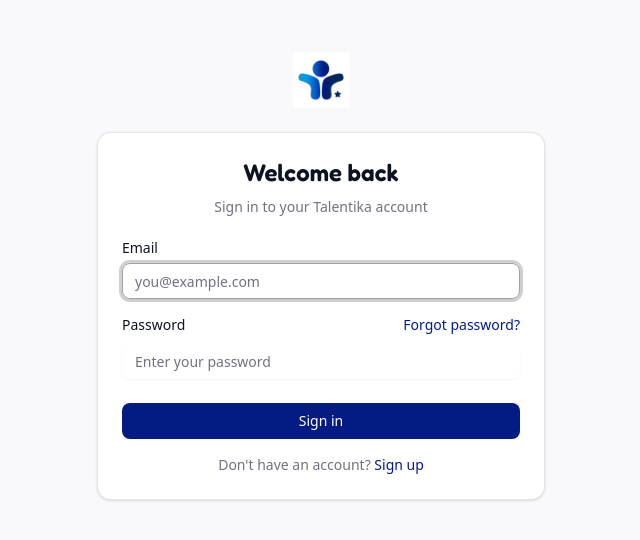
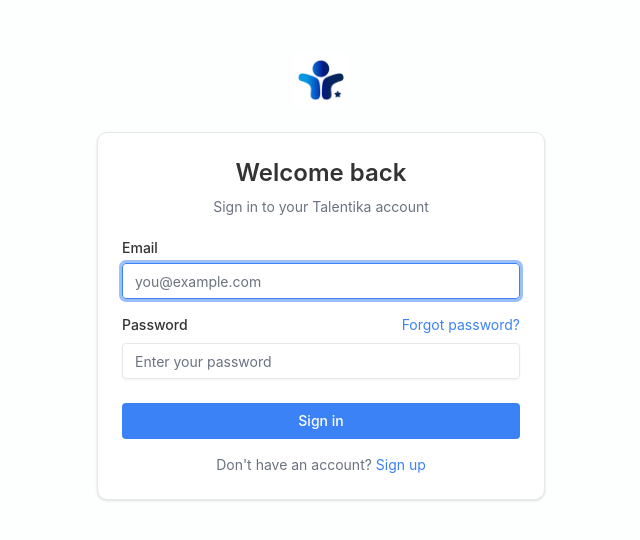
Before and after one commit to roiceee/talentika, a Next.js app in the folder frontend/: page /login in a window 1280 px wide. Shown: the part 124-664 px from the top of the page, without its empty margins (319-959 px from the left). Built offline with nearby package versions, Linux system fonts and the light colour scheme; no server answers.

Commit message:
feat: update global styles and improve input component design

```diff
--- a/frontend/src/app/globals.css
+++ b/frontend/src/app/globals.css
@@ -3,81 +3,119 @@
 @custom-variant dark (&:is(.dark *));
 
 :root {
-  --font-size: 16px;
-  --background: #ffffff;
-  --foreground: #0d1223;
-  --card: #ffffff;
-  --card-foreground: #0d1223;
+  --background: oklch(1 0 0);
+  --foreground: oklch(0.3211 0 0);
+  --card: oklch(1 0 0);
+  --card-foreground: oklch(0.3211 0 0);
   --popover: oklch(1 0 0);
-  --popover-foreground: #0d1223;
-  --primary: #041b84;
-  --primary-foreground: #ffffff;
-  --secondary: #05265c;
-  --secondary-foreground: #ffffff;
-  --muted: #ececf0;
-  --muted-foreground: #717182;
-  --accent: #0d1223;
-  --accent-foreground: #ffffff;
-  --destructive: #d4183d;
-  --destructive-foreground: #ffffff;
-  --border: rgba(0, 0, 0, 0.1);
-  --input: transparent;
-  --input-background: #f3f3f5;
-  --switch-background: #cbced4;
-  --font-weight-medium: 500;
-  --font-weight-normal: 400;
-  --ring: oklch(0.708 0 0);
-  --chart-1: oklch(0.646 0.222 41.116);
-  --chart-2: oklch(0.6 0.118 184.704);
-  --chart-3: oklch(0.398 0.07 227.392);
-  --chart-4: oklch(0.828 0.189 84.429);
-  --chart-5: oklch(0.769 0.188 70.08);
-  --radius: 0.625rem;
-  --sidebar: oklch(0.985 0 0);
-  --sidebar-foreground: #0d1223;
-  --sidebar-primary: #041b84;
-  --sidebar-primary-foreground: #ffffff;
-  --sidebar-accent: oklch(0.97 0 0);
-  --sidebar-accent-foreground: #0d1223;
-  --sidebar-border: oklch(0.922 0 0);
-  --sidebar-ring: oklch(0.708 0 0);
+  --popover-foreground: oklch(0.3211 0 0);
+  --primary: oklch(0.6231 0.188 259.8145);
+  --primary-foreground: oklch(1 0 0);
+  --secondary: oklch(0.967 0.0029 264.5419);
+  --secondary-foreground: oklch(0.4461 0.0263 256.8018);
+  --muted: oklch(0.9846 0.0017 247.8389);
+  --muted-foreground: oklch(0.551 0.0234 264.3637);
+  --accent: oklch(0.9514 0.025 236.8242);
+  --accent-foreground: oklch(0.3791 0.1378 265.5222);
+  --destructive: oklch(0.6368 0.2078 25.3313);
+  --destructive-foreground: oklch(1 0 0);
+  --border: oklch(0.9276 0.0058 264.5313);
+  --input: oklch(0.9276 0.0058 264.5313);
+  --ring: oklch(0.6231 0.188 259.8145);
+  --chart-1: oklch(0.6231 0.188 259.8145);
+  --chart-2: oklch(0.5461 0.2152 262.8809);
+  --chart-3: oklch(0.4882 0.2172 264.3763);
+  --chart-4: oklch(0.4244 0.1809 265.6377);
+  --chart-5: oklch(0.3791 0.1378 265.5222);
+  --sidebar: oklch(0.9846 0.0017 247.8389);
+  --sidebar-foreground: oklch(0.3211 0 0);
+  --sidebar-primary: oklch(0.6231 0.188 259.8145);
+  --sidebar-primary-foreground: oklch(1 0 0);
+  --sidebar-accent: oklch(0.9514 0.025 236.8242);
+  --sidebar-accent-foreground: oklch(0.3791 0.1378 265.5222);
+  --sidebar-border: oklch(0.9276 0.0058 264.5313);
+  --sidebar-ring: oklch(0.6231 0.188 259.8145);
+  --font-sans: Inter, sans-serif;
+  --font-serif: Source Serif 4, serif;
+  --font-mono: JetBrains Mono, monospace;
+  --radius: 0.375rem;
+  --shadow-x: 0;
+  --shadow-y: 1px;
+  --shadow-blur: 3px;
+  --shadow-spread: 0px;
+  --shadow-opacity: 0.1;
+  --shadow-color: oklch(0 0 0);
+  --shadow-2xs: 0 1px 3px 0px hsl(0 0% 0% / 0.05);
+  --shadow-xs: 0 1px 3px 0px hsl(0 0% 0% / 0.05);
+  --shadow-sm:
+    0 1px 3px 0px hsl(0 0% 0% / 0.1), 0 1px 2px -1px hsl(0 0% 0% / 0.1);
+  --shadow: 0 1px 3px 0px hsl(0 0% 0% / 0.1), 0 1px 2px -1px hsl(0 0% 0% / 0.1);
+  --shadow-md:
+    0 1px 3px 0px hsl(0 0% 0% / 0.1), 0 2px 4px -1px hsl(0 0% 0% / 0.1);
+  --shadow-lg:
+    0 1px 3px 0px hsl(0 0% 0% / 0.1), 0 4px 6px -1px hsl(0 0% 0% / 0.1);
+  --shadow-xl:
+    0 1px 3px 0px hsl(0 0% 0% / 0.1), 0 8px 10px -1px hsl(0 0% 0% / 0.1);
+  --shadow-2xl: 0 1px 3px 0px hsl(0 0% 0% / 0.25);
+  --tracking-normal: 0em;
+  --spacing: 0.25rem;
 }
 
 .dark {
-  --background: oklch(0.145 0 0);
-  --foreground: oklch(0.985 0 0);
-  --card: oklch(0.145 0 0);
-  --card-foreground: oklch(0.985 0 0);
-  --popover: oklch(0.145 0 0);
-  --popover-foreground: oklch(0.985 0 0);
-  --primary: oklch(0.985 0 0);
-  --primary-foreground: oklch(0.205 0 0);
-  --secondary: oklch(0.269 0 0);
-  --secondary-foreground: oklch(0.985 0 0);
-  --muted: oklch(0.269 0 0);
-  --muted-foreground: oklch(0.708 0 0);
-  --accent: oklch(0.269 0 0);
-  --accent-foreground: oklch(0.985 0 0);
-  --destructive: oklch(0.396 0.141 25.723);
-  --destructive-foreground: oklch(0.637 0.237 25.331);
-  --border: oklch(0.269 0 0);
-  --input: oklch(0.269 0 0);
-  --ring: oklch(0.439 0 0);
-  --font-weight-medium: 500;
-  --font-weight-normal: 400;
-  --chart-1: oklch(0.488 0.243 264.376);
-  --chart-2: oklch(0.696 0.17 162.48);
-  --chart-3: oklch(0.769 0.188 70.08);
-  --chart-4: oklch(0.627 0.265 303.9);
-  --chart-5: oklch(0.645 0.246 16.439);
-  --sidebar: oklch(0.205 0 0);
-  --sidebar-foreground: oklch(0.985 0 0);
-  --sidebar-primary: oklch(0.488 0.243 264.376);
-  --sidebar-primary-foreground: oklch(0.985 0 0);
-  --sidebar-accent: oklch(0.269 0 0);
-  --sidebar-accent-foreground: oklch(0.985 0 0);
-  --sidebar-border: oklch(0.269 0 0);
-  --sidebar-ring: oklch(0.439 0 0);
+  --background: oklch(0.2046 0 0);
+  --foreground: oklch(0.9219 0 0);
+  --card: oklch(0.2686 0 0);
+  --card-foreground: oklch(0.9219 0 0);
+  --popover: oklch(0.2686 0 0);
+  --popover-foreground: oklch(0.9219 0 0);
+  --primary: oklch(0.6231 0.188 259.8145);
+  --primary-foreground: oklch(1 0 0);
+  --secondary: oklch(0.2686 0 0);
+  --secondary-foreground: oklch(0.9219 0 0);
+  --muted: oklch(0.2393 0 0);
+  --muted-foreground: oklch(0.7155 0 0);
+  --accent: oklch(0.3791 0.1378 265.5222);
+  --accent-foreground: oklch(0.8823 0.0571 254.1284);
+  --destructive: oklch(0.6368 0.2078 25.3313);
+  --destructive-foreground: oklch(1 0 0);
+  --border: oklch(0.3715 0 0);
+  --input: oklch(0.3715 0 0);
+  --ring: oklch(0.6231 0.188 259.8145);
+  --chart-1: oklch(0.7137 0.1434 254.624);
+  --chart-2: oklch(0.6231 0.188 259.8145);
+  --chart-3: oklch(0.5461 0.2152 262.8809);
+  --chart-4: oklch(0.4882 0.2172 264.3763);
+  --chart-5: oklch(0.4244 0.1809 265.6377);
+  --sidebar: oklch(0.2046 0 0);
+  --sidebar-foreground: oklch(0.9219 0 0);
+  --sidebar-primary: oklch(0.6231 0.188 259.8145);
+  --sidebar-primary-foreground: oklch(1 0 0);
+  --sidebar-accent: oklch(0.3791 0.1378 265.5222);
+  --sidebar-accent-foreground: oklch(0.8823 0.0571 254.1284);
+  --sidebar-border: oklch(0.3715 0 0);
+  --sidebar-ring: oklch(0.6231 0.188 259.8145);
+  --font-sans: Inter, sans-serif;
+  --font-serif: Source Serif 4, serif;
+  --font-mono: JetBrains Mono, monospace;
+  --radius: 0.375rem;
+  --shadow-x: 0;
+  --shadow-y: 1px;
+  --shadow-blur: 3px;
+  --shadow-spread: 0px;
+  --shadow-opacity: 0.1;
+  --shadow-color: oklch(0 0 0);
+  --shadow-2xs: 0 1px 3px 0px hsl(0 0% 0% / 0.05);
+  --shadow-xs: 0 1px 3px 0px hsl(0 0% 0% / 0.05);
+  --shadow-sm:
+    0 1px 3px 0px hsl(0 0% 0% / 0.1), 0 1px 2px -1px hsl(0 0% 0% / 0.1);
+  --shadow: 0 1px 3px 0px hsl(0 0% 0% / 0.1), 0 1px 2px -1px hsl(0 0% 0% / 0.1);
+  --shadow-md:
+    0 1px 3px 0px hsl(0 0% 0% / 0.1), 0 2px 4px -1px hsl(0 0% 0% / 0.1);
+  --shadow-lg:
+    0 1px 3px 0px hsl(0 0% 0% / 0.1), 0 4px 6px -1px hsl(0 0% 0% / 0.1);
+  --shadow-xl:
+    0 1px 3px 0px hsl(0 0% 0% / 0.1), 0 8px 10px -1px hsl(0 0% 0% / 0.1);
+  --shadow-2xl: 0 1px 3px 0px hsl(0 0% 0% / 0.25);
 }
 
 @theme inline {
@@ -99,18 +137,12 @@
   --color-destructive-foreground: var(--destructive-foreground);
   --color-border: var(--border);
   --color-input: var(--input);
-  --color-input-background: var(--input-background);
-  --color-switch-background: var(--switch-background);
   --color-ring: var(--ring);
   --color-chart-1: var(--chart-1);
   --color-chart-2: var(--chart-2);
   --color-chart-3: var(--chart-3);
   --color-chart-4: var(--chart-4);
   --color-chart-5: var(--chart-5);
-  --radius-sm: calc(var(--radius) - 4px);
-  --radius-md: calc(var(--radius) - 2px);
-  --radius-lg: var(--radius);
-  --radius-xl: calc(var(--radius) + 4px);
   --color-sidebar: var(--sidebar);
   --color-sidebar-foreground: var(--sidebar-foreground);
   --color-sidebar-primary: var(--sidebar-primary);
@@ -119,29 +151,31 @@
   --color-sidebar-accent-foreground: var(--sidebar-accent-foreground);
   --color-sidebar-border: var(--sidebar-border);
   --color-sidebar-ring: var(--sidebar-ring);
-  --font-sans: var(--font-poppins);
-  --font-heading: var(--font-fredoka);
+
+  --font-sans: var(--font-sans);
+  --font-mono: var(--font-mono);
+  --font-serif: var(--font-serif);
+
+  --radius-sm: calc(var(--radius) - 4px);
+  --radius-md: calc(var(--radius) - 2px);
+  --radius-lg: var(--radius);
+  --radius-xl: calc(var(--radius) + 4px);
+
+  --shadow-2xs: var(--shadow-2xs);
+  --shadow-xs: var(--shadow-xs);
+  --shadow-sm: var(--shadow-sm);
+  --shadow: var(--shadow);
+  --shadow-md: var(--shadow-md);
+  --shadow-lg: var(--shadow-lg);
+  --shadow-xl: var(--shadow-xl);
+  --shadow-2xl: var(--shadow-2xl);
 }
 
 @layer base {
   * {
     @apply border-border outline-ring/50;
   }
-
   body {
     @apply bg-background text-foreground;
   }
-
-  h1,
-  h2,
-  h3,
-  h4,
-  h5,
-  h6 {
-    font-family: var(--font-heading);
-  }
 }
-
-html {
-  font-size: var(--font-size);
-}
--- a/frontend/src/app/layout.tsx
+++ b/frontend/src/app/layout.tsx
@@ -27,7 +27,7 @@
   children: React.ReactNode;
 }>) {
   return (
-    <html lang="en">
+    <html lang="en" style={{ colorScheme: "light" }}>
       <body className={`${poppins.variable} ${fredoka.variable} antialiased`}>
         <AuthProvider>
           {children}
--- a/frontend/src/components/ui/input.tsx
+++ b/frontend/src/components/ui/input.tsx
@@ -8,7 +8,6 @@
       type={type}
       data-slot="input"
       className={cn(
-        "border outline-1",
         "file:text-foreground placeholder:text-muted-foreground selection:bg-primary selection:text-primary-foreground dark:bg-input/30 border-input h-9 w-full min-w-0 rounded-md border bg-transparent px-3 py-1 text-base shadow-xs transition-[color,box-shadow] outline-none file:inline-flex file:h-7 file:border-0 file:bg-transparent file:text-sm file:font-medium disabled:pointer-events-none disabled:cursor-not-allowed disabled:opacity-50 md:text-sm",
         "focus-visible:border-ring focus-visible:ring-ring/50 focus-visible:ring-[3px]",
         "aria-invalid:ring-destructive/20 dark:aria-invalid:ring-destructive/40 aria-invalid:border-destructive",
```
